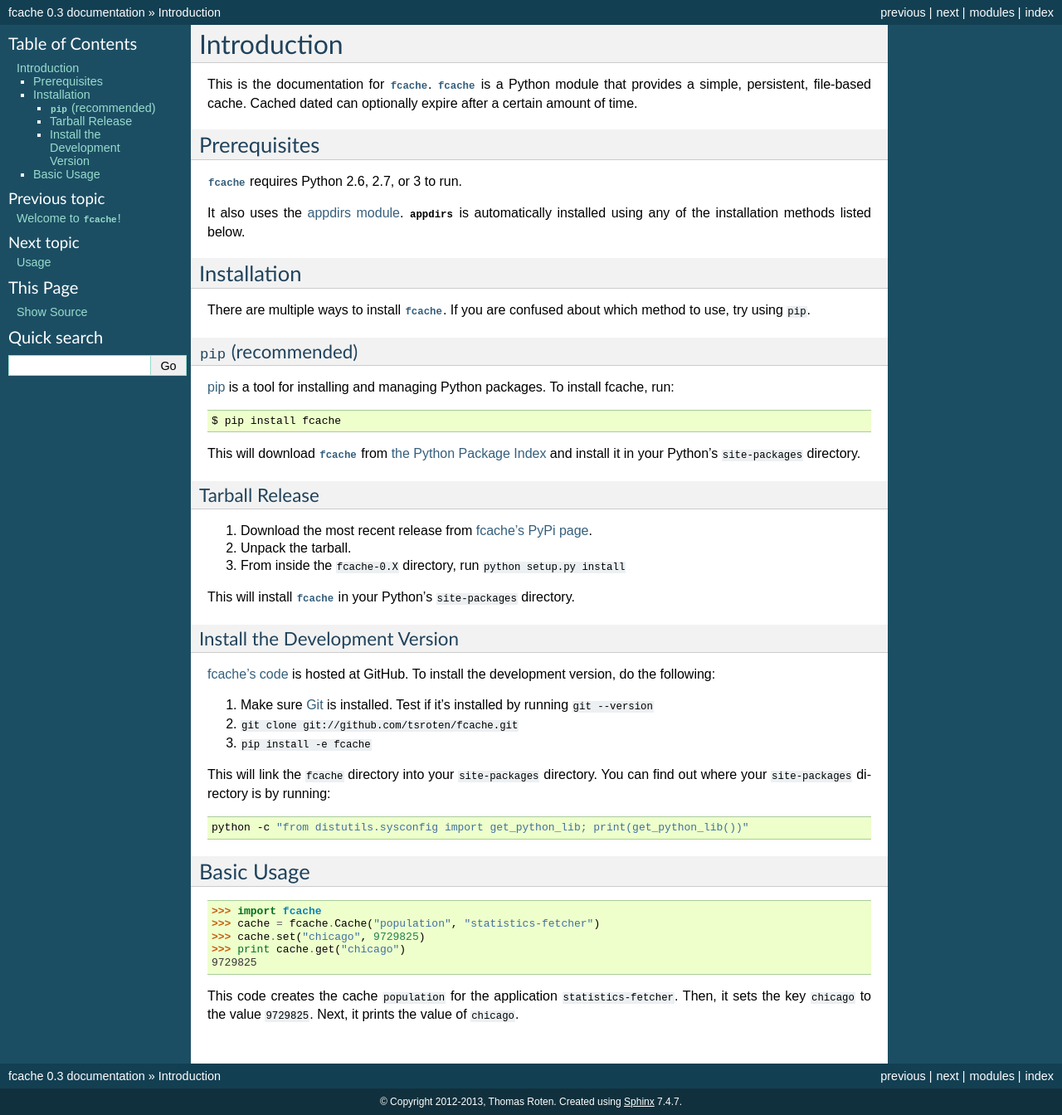
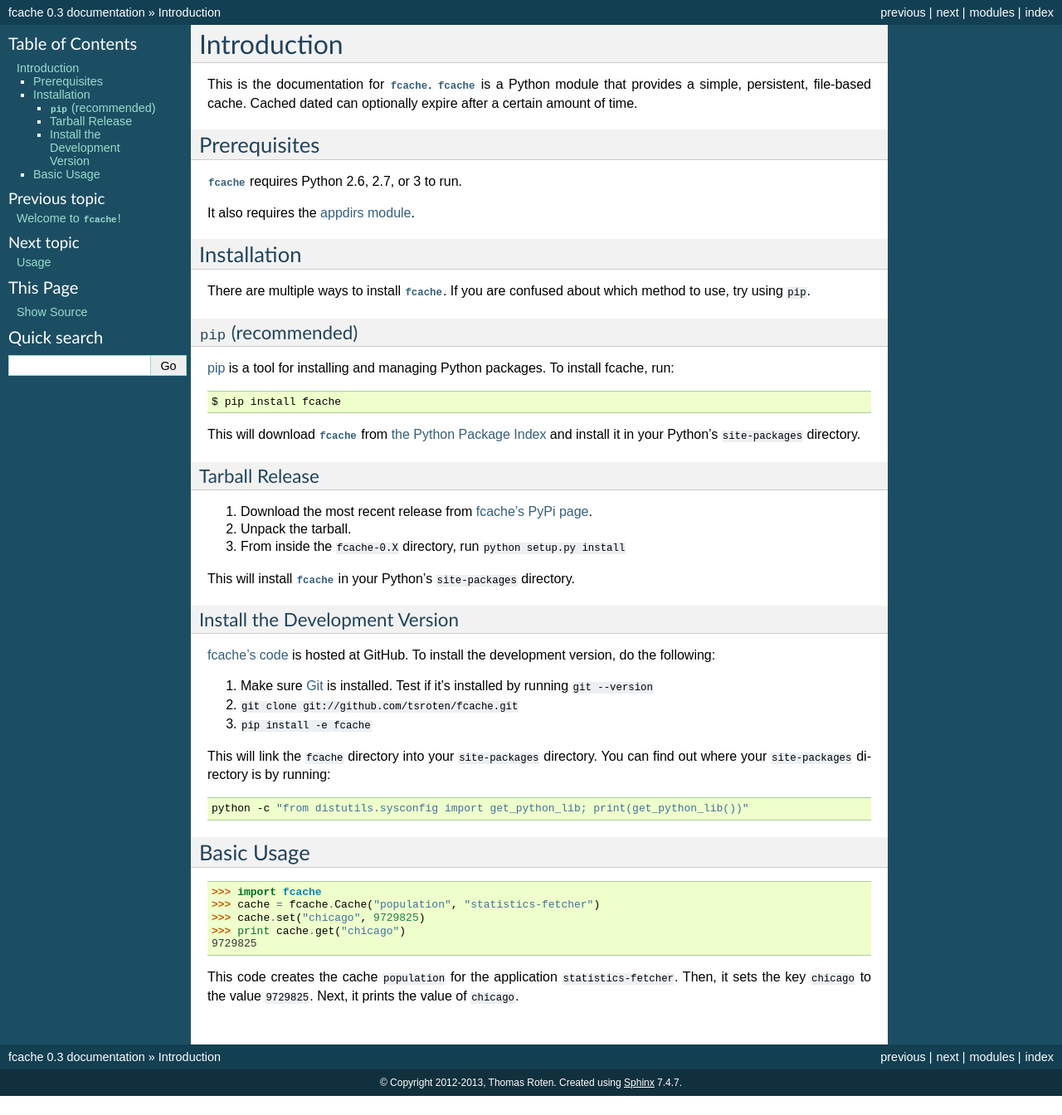
Before and after one commit to tsroten/fcache, a Sphinx documentation site: the page built from docs/intro.rst, in a window 1280 px wide. Shown: the whole page at 83% size. Built offline with Sphinx 7.4.7, drawn with Linux system fonts in a browser that asks for light colours; after the commit the page ends 1321 px from its top, so only the background shows below that.

Commit message:
appdirs is not automatically installed

```diff
--- a/docs/intro.rst
+++ b/docs/intro.rst
@@ -8,7 +8,7 @@ Prerequisites
 
 :mod:`fcache` requires Python 2.6, 2.7, or 3 to run.
 
-It also uses the `appdirs module <http://pypi.python.org/pypi/appdirs>`_. :mod:`appdirs` is automatically installed using any of the installation methods listed below.
+It also requires the `appdirs module <http://pypi.python.org/pypi/appdirs>`_.
 
 Installation
 ------------
```
Also changed, not shown: 8 other files.
